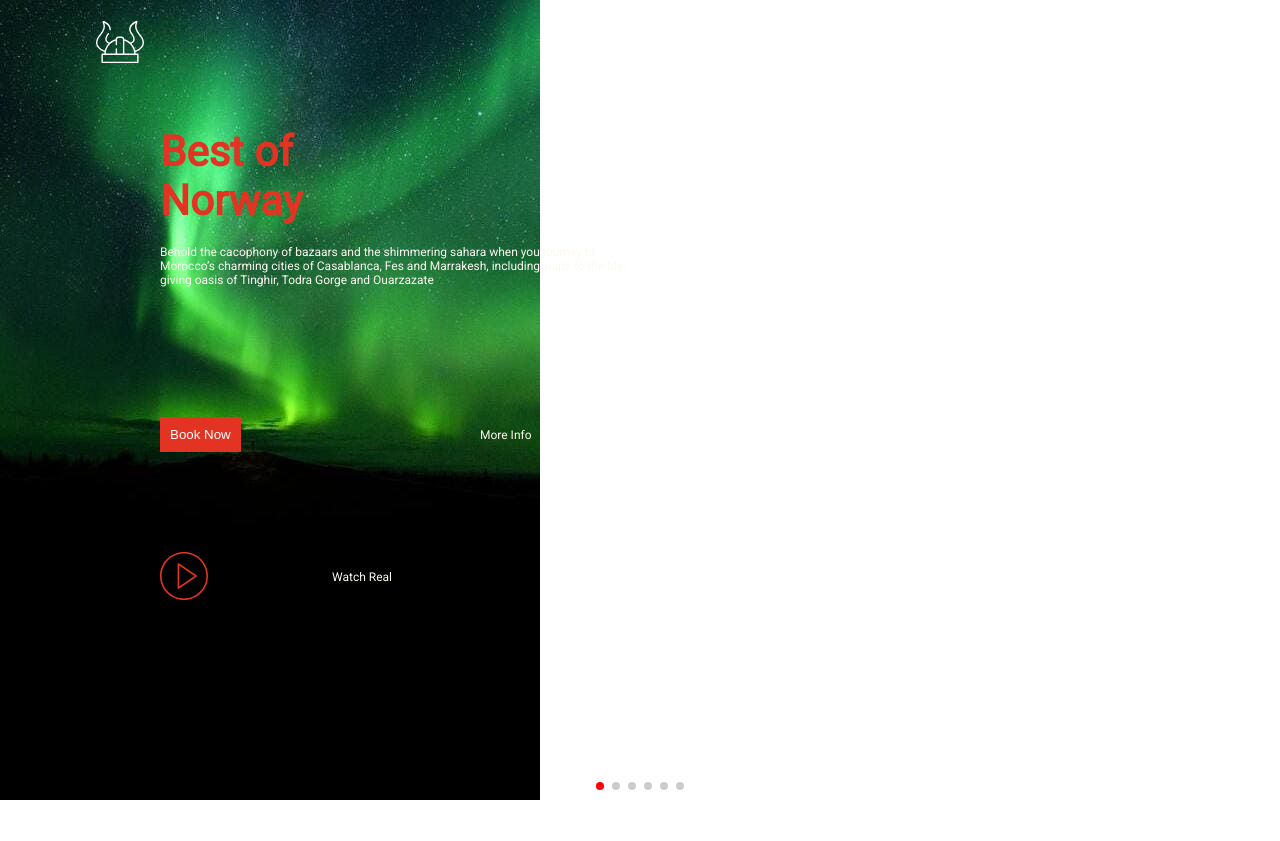
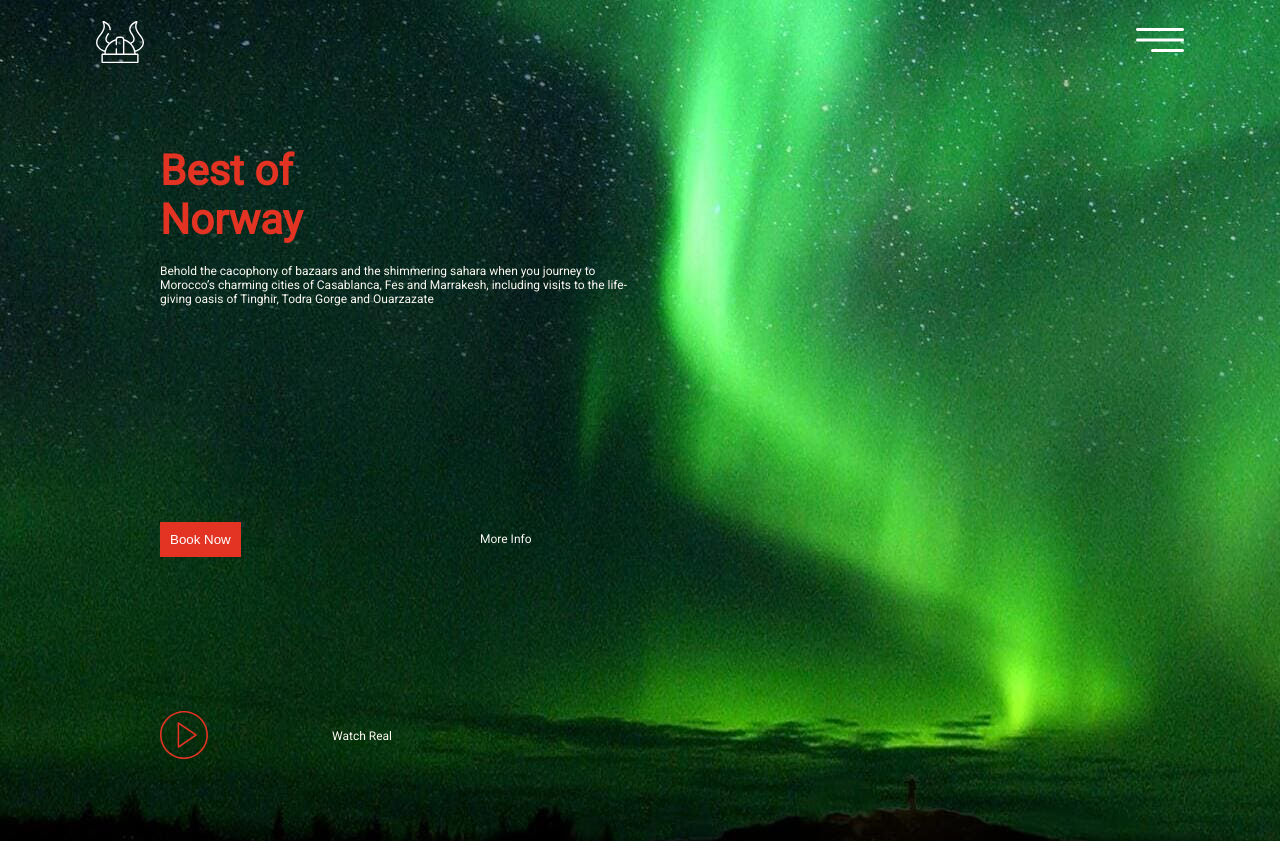
Before and after one commit to sametkaraca/nordictravel, a React (Create React App) app: page / in a window 1280 px wide. Shown: the top 841 px of the page. Before the commit the page ends 803 px from the top, so only its background shows below. Built offline with nearby package versions, Linux system fonts and the light colour scheme.

Commit message:
Home images became responsible conditionally.

```diff
--- a/src/pages/Home/Home.jsx
+++ b/src/pages/Home/Home.jsx
@@ -29,6 +29,31 @@ import denmarkImgXL from "../../assets/wallpapers/denmark@x3.jpg";
 
 SwiperCore.use([Pagination]);
 
+const imagesSM = [
+  norwayImgSM,
+  swedenImgSM,
+  finlandImgSM,
+  estoniaImgSM,
+  icelandImgSM,
+  denmarkImgSM,
+];
+const imagesMD = [
+  norwayImgMD,
+  swedenImgMD,
+  finlandImgMD,
+  estoniaImgMD,
+  icelandImgMD,
+  denmarkImgMD,
+];
+const imagesXL = [
+  norwayImgXL,
+  swedenImgXL,
+  finlandImgXL,
+  estoniaImgXL,
+  icelandImgXL,
+  denmarkImgXL,
+];
+
 export const Home = () => {
   const size = useWindowSize();
 
@@ -56,33 +81,9 @@ export const Home = () => {
     return windowSize;
   }
 
-  const imagesSM = [
-    norwayImgSM,
-    swedenImgSM,
-    finlandImgSM,
-    estoniaImgSM,
-    icelandImgSM,
-    denmarkImgSM,
-  ];
-  const imagesMD = [
-    norwayImgMD,
-    swedenImgMD,
-    finlandImgMD,
-    estoniaImgMD,
-    icelandImgMD,
-    denmarkImgMD,
-  ];
-  const imagesXL = [
-    norwayImgXL,
-    swedenImgXL,
-    finlandImgXL,
-    estoniaImgXL,
-    icelandImgXL,
-    denmarkImgXL,
-  ];
-  return (
-    <>
-      {console.log(size.width)}
+  if (size.width < 1024 && size.width >= 540) {
+    //MD
+    return (
       <section className={style.home}>
         <Swiper
           className={style.home_swiper}
@@ -93,18 +94,72 @@ export const Home = () => {
           onSlideChange={() => console.log("slide change")}
           onSwiper={(swiper) => console.log(swiper)}
         >
-          {imagesSM.map((imageSM) => {
+          {imagesMD.map((imageMD, index) => {
             return (
-              <SwiperSlide className={style.home_swiper_slide}>
+              <SwiperSlide key={index} className={style.home_swiper_slide}>
                 <HomeCountry
                   className={style.home_swiper_slide__img}
-                  image={imageSM}
+                  image={imageMD}
                 />
               </SwiperSlide>
             );
           })}
         </Swiper>
       </section>
-    </>
+    );
+  }
+
+  if (size.width < 1920) {
+    //XL
+    return (
+      <section className={style.home}>
+        <Swiper
+          className={style.home_swiper}
+          spaceBetween={0}
+          slidesPerView={1}
+          navigation
+          pagination={{ clickable: true }}
+          onSlideChange={() => console.log("slide change")}
+          onSwiper={(swiper) => console.log(swiper)}
+        >
+          {imagesXL.map((imageXL, index) => {
+            return (
+              <SwiperSlide key={index} className={style.home_swiper_slide}>
+                <HomeCountry
+                  className={style.home_swiper_slide__img}
+                  image={imageXL}
+                />
+              </SwiperSlide>
+            );
+          })}
+        </Swiper>
+      </section>
+    );
+  }
+
+  return (
+    //XS
+    <section className={style.home}>
+      <Swiper
+        className={style.home_swiper}
+        spaceBetween={0}
+        slidesPerView={1}
+        navigation
+        pagination={{ clickable: true }}
+        onSlideChange={() => console.log("slide change")}
+        onSwiper={(swiper) => console.log(swiper)}
+      >
+        {imagesSM.map((imageSM, index) => {
+          return (
+            <SwiperSlide key={index} className={style.home_swiper_slide}>
+              <HomeCountry
+                className={style.home_swiper_slide__img}
+                image={imageSM}
+              />
+            </SwiperSlide>
+          );
+        })}
+      </Swiper>
+    </section>
   );
 };
```
